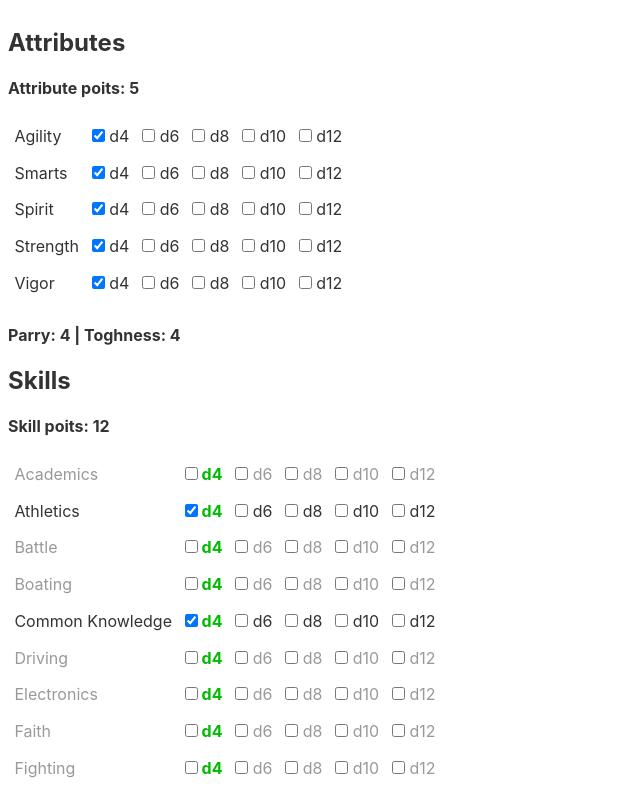
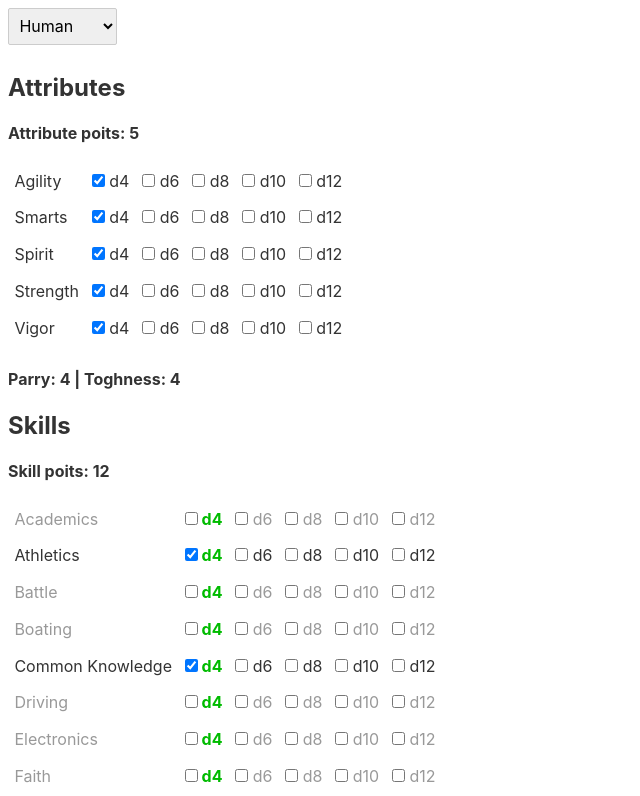
Before and after one commit to FelipeSharkao/swade-sheet, a Svelte app: page / in a window 1280 px wide. Shown: the top 796 px of the page, without its empty margins (0-640 px from the left). Built offline with nearby package versions, Linux system fonts and the light colour scheme.

Commit message:
feat(races): basic races modifiers

```diff
--- a/src/app/App.svelte
+++ b/src/app/App.svelte
@@ -2,8 +2,11 @@
   import { parry, toughness } from '../data/stats'
 
   import Attributes from './Attributes.svelte'
+  import Race from './Race.svelte'
   import Skills from './Skills.svelte'
 </script>
+
+<Race />
 
 <Attributes />
 <h4>Parry: <b>{$parry}</b>{'  |  '}Toghness: <b>{$toughness}</b></h4>
--- /dev/null
+++ b/src/app/Race.svelte
@@ -0,0 +1,21 @@
+<script lang="ts">
+  import { races, selectRace } from '../data/race'
+
+  import { isInputElement } from '../utils/dom'
+  import { isProp } from '../utils/object'
+
+  function onChange({ target }: Event) {
+    if (isInputElement(target) && isProp(target.value, races))
+      selectRace(races[target.value])
+  }
+</script>
+
+<select value="human" on:change={onChange}>
+  {#each Object.entries(races) as [k, race] (k)}
+    <option value={k}>{race.name}</option>
+  {/each}
+</select>
+
+<style lang="stylus">
+
+</style>
--- a/src/app/Skills.svelte
+++ b/src/app/Skills.svelte
@@ -17,4 +17,6 @@
   {/each}
 </section>
 
-<style lang="stylus"></style>
+<style lang="stylus">
+
+</style>
--- /dev/null
+++ b/src/data/race.ts
@@ -0,0 +1,118 @@
+import { d4, d6 } from '../utils/dice'
+import Race from '../models/race'
+import { Readable, writable } from 'svelte/store'
+
+import attrs from './attributes'
+import Mod from '../models/mod'
+import { armor, toughnessMod } from './stats'
+import skills from './skills'
+
+export const racialAbilities: Record<string, Mod> = {
+  agile: new Mod(
+    'Agile',
+    'Start with a d6 Agility, instead of a d4. This increases maximum Agility to d12+1.',
+    {
+      register() {
+        attrs.agi.initial.set(d6)
+        attrs.agi.dice.update($dice => $dice.next)
+      },
+      unregister() {
+        attrs.agi.initial.set(d4)
+        attrs.agi.dice.update($dice => $dice.prev)
+      },
+    }
+  ),
+  frail: new Mod('Frail', 'Apply -1 to Toughness', {
+    register() {
+      toughnessMod.update($mod => $mod - 1)
+    },
+    unregister() {
+      toughnessMod.update($mod => $mod + 1)
+    },
+  }),
+  keenSenses: new Mod(
+    'Keen Senses',
+    'Start with a d6 in Notice, instead of d4. This increases maximum Notice to d12+1.',
+    {
+      register() {
+        skills.notice.initial.set(d6)
+        skills.notice.dice.update($dice => $dice && $dice.next)
+      },
+      unregister() {
+        skills.notice.initial.set(d4)
+        skills.notice.dice.update($dice => $dice && $dice.prev)
+      },
+    }
+  ),
+  spirited: new Mod(
+    'Spirited',
+    'Start with a d6 Spirit, instead of a d4. This increases maximum Spirit to d12+1.',
+    {
+      register() {
+        attrs.spi.initial.set(d6)
+        attrs.spi.dice.update($dice => $dice.next)
+      },
+      unregister() {
+        attrs.spi.initial.set(d4)
+        attrs.spi.dice.update($dice => $dice.prev)
+      },
+    }
+  ),
+  tough: new Mod(
+    'Tough',
+    'Start with a d6 Vigor, instead of a d4. This increases maximum Vigor to d12+1.',
+    {
+      register() {
+        attrs.vig.initial.set(d6)
+        attrs.vig.dice.update($dice => $dice.next)
+      },
+      unregister() {
+        attrs.vig.initial.set(d4)
+        attrs.vig.dice.update($dice => $dice.prev)
+      },
+    }
+  ),
+  toughness: new Mod('Toughness', 'Apply +1 to Toughness', {
+    register() {
+      toughnessMod.update($mod => $mod + 1)
+    },
+    unregister() {
+      toughnessMod.update($mod => $mod - 1)
+    },
+  }),
+  armor2: new Mod('Armor +2', 'Apply +2 to Armor', {
+    register() {
+      armor.update($armor => $armor + 2)
+    },
+    unregister() {
+      armor.update($armor => $armor - 2)
+    },
+  }),
+}
+
+const ablt = racialAbilities
+
+export const races = {
+  android: new Race('Android', []),
+  aquarian: new Race('Aquarian', [ablt.toughness]),
+  avion: new Race('Avion', [ablt.frail, ablt.keenSenses]),
+  dwarf: new Race('Dwarf', [ablt.tough]),
+  elf: new Race('Elf', [ablt.agile]),
+  halfElf: new Race('Half-Elf', []),
+  halfFolk: new Race('Half-Folk', [ablt.spirited]),
+  human: new Race('Human', []),
+  rakashan: new Race('Rakashan', [ablt.agile]),
+  saurian: new Race('Saurian', [ablt.armor2, ablt.keenSenses]),
+} as const
+
+const _race = writable<Race>(races.human)
+
+export function selectRace(newRace: Race) {
+  _race.update(current => {
+    current.unregister()
+    newRace.register()
+    return newRace
+  })
+}
+
+export const selectedRace = _race as Readable<Race>
--- /dev/null
+++ b/src/models/mod/index.ts
@@ -0,0 +1,24 @@
+export interface Effect {
+  readonly register: () => void
+  readonly unregister: () => void
+}
+
+export default class Mod {
+  readonly name: string
+  readonly description: string
+  protected readonly effect: Effect
+
+  constructor(name: string, description: string, effect: Effect) {
+    this.name = name
+    this.description = description
+    this.effect = effect
+  }
+
+  register() {
+    this.effect.register()
+  }
+
+  unregister() {
+    this.effect.unregister()
+  }
+}
--- /dev/null
+++ b/src/models/race.ts
@@ -0,0 +1,19 @@
+import type Mod from './mod'
+
+export default class Race {
+  readonly name: string
+  readonly mods: Mod[]
+
+  constructor(name: string, mods: Mod[]) {
+    this.name = name
+    this.mods = mods
+  }
+
+  register() {
+    this.mods.forEach(x => x.register())
+  }
+
+  unregister() {
+    this.mods.forEach(x => x.unregister())
+  }
+}
--- a/src/utils/dice.ts
+++ b/src/utils/dice.ts
@@ -1,7 +1,7 @@
-import Dice from '../models/dice'
+import DiceModel from '../models/dice'
 
-export const d4  = new Dice(0)
-export const d6  = new Dice(1)
-export const d8  = new Dice(2)
-export const d10 = new Dice(3)
-export const d12 = new Dice(4)
+export const d4  = new DiceModel(0)
+export const d6  = new DiceModel(1)
+export const d8  = new DiceModel(2)
+export const d10 = new DiceModel(3)
+export const d12 = new DiceModel(4)
--- /dev/null
+++ b/src/utils/dom.ts
@@ -0,0 +1,13 @@
+export function isElement(o: any): o is HTMLElement {
+  if (typeof HTMLElement === 'function') return o instanceof HTMLElement
+  return (
+    o &&
+    typeof o === 'object' &&
+    o.nodeType === 1 &&
+    typeof o.nodeName === 'string'
+  )
+}
+
+export function isInputElement(o: any): o is HTMLInputElement {
+  return isElement(o) && /^(input|select|textarea)$/i.test(o.tagName)
+}
--- /dev/null
+++ b/src/utils/object.ts
@@ -0,0 +1,20 @@
+export function isProp<T extends object>(
+  prop: PropertyKey,
+  obj: T
+): prop is keyof T {
+  return prop in obj
+}
+
+export function hasProp<T extends object, K extends PropertyKey>(
+  obj: T,
+  prop: K
+): obj is T & Record<K, unknown> {
+  return prop in obj
+}
+
+export function ownsProp<T extends object, K extends string>(
+  obj: T,
+  prop: K
+): obj is T & Record<K, unknown> {
+  return Object.prototype.hasOwnProperty.call(obj, prop)
+}
```
Also changed, not shown: src/utils/details.ts (added, +12 -0 lines).
